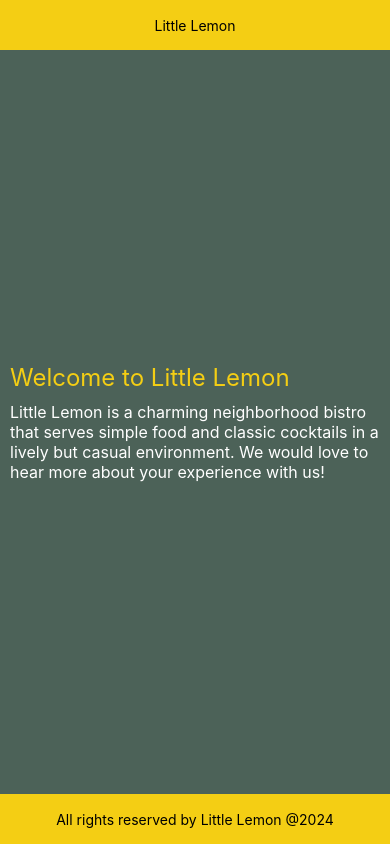
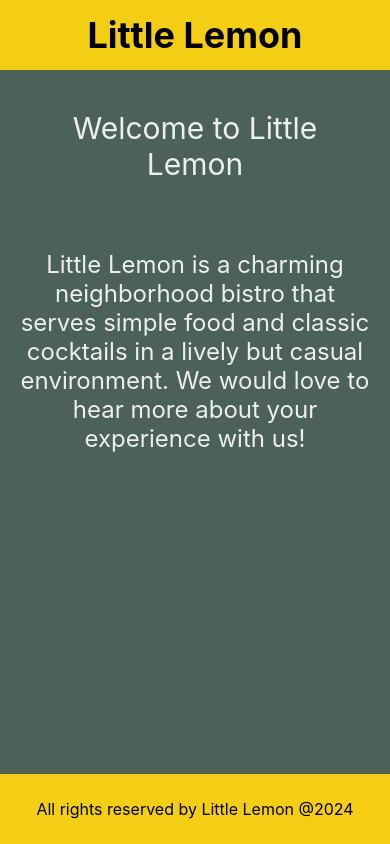
Before and after one commit to ravraw/meta_react_native, a React Native app: screen / in a window 390 px wide. Built offline with nearby package versions, Linux system fonts and the light colour scheme.

Commit message:
Updated styles - header and footer

```diff
--- a/components/Footer.js
+++ b/components/Footer.js
@@ -2,17 +2,22 @@ const { View, StyleSheet, Text } = require("react-native");
 
 const Footer = () => (
   <View style={styles.wrapper}>
-    <Text>All rights reserved by Little Lemon @2024</Text>
+    <Text style={styles.content}>
+      All rights reserved by Little Lemon @2024
+    </Text>
   </View>
 );
 
 const styles = StyleSheet.create({
   wrapper: {
+    flex: 0.1,
     alignItems: "center",
     justifyContent: "center",
     width: "100%",
-    height: 50,
     backgroundColor: "#F4CE14",
+  },
+  content: {
+    fontSize: 16,
   },
 });
 
--- a/components/Header.js
+++ b/components/Header.js
@@ -2,17 +2,21 @@ const { View, StyleSheet, Text } = require("react-native");
 
 const Header = () => (
   <View style={styles.wrapper}>
-    <Text>Little Lemon</Text>
+    <Text style={styles.content}>Little Lemon</Text>
   </View>
 );
 
 const styles = StyleSheet.create({
   wrapper: {
+    flex: 0.1,
     alignItems: "center",
     justifyContent: "center",
     width: "100%",
-    height: 50,
     backgroundColor: "#F4CE14",
+  },
+  content: {
+    fontSize: 36,
+    fontWeight: "bold",
   },
 });
 
--- a/screens/WelcomeScreen.js
+++ b/screens/WelcomeScreen.js
@@ -3,28 +3,34 @@ import { View, Text, StyleSheet } from "react-native";
 const WelcomeScreen = () => {
   return (
     <View style={styles.container}>
-      <Text style={styles.h1}>Welcome to Little Lemon</Text>
-      <View>
-        <Text style={styles.h2}>
-          Little Lemon is a charming neighborhood bistro that serves simple food
-          and classic cocktails in a lively but casual environment. We would
-          love to hear more about your experience with us!
-        </Text>
-      </View>
+      <Text style={styles.heading}>Welcome to Little Lemon</Text>
+
+      <Text style={styles.subheading}>
+        Little Lemon is a charming neighborhood bistro that serves simple food
+        and classic cocktails in a lively but casual environment. We would love
+        to hear more about your experience with us!
+      </Text>
     </View>
   );
 };
 
 const styles = StyleSheet.create({
   container: {
-    padding: 10,
-    gap: 10,
+    flex: 1,
   },
-  h1: {
-    color: "#F4CE14",
+  heading: {
+    padding: 40,
+    fontSize: 30,
+    color: "#EDEFEE",
+    textAlign: "center",
+  },
+  subheading: {
     fontSize: 24,
+    padding: 20,
+    marginVertical: 8,
+    color: "#EDEFEE",
+    textAlign: "center",
   },
-  h2: { color: "#FFF", fontSize: 16 },
 });
 
 export default WelcomeScreen;
```
